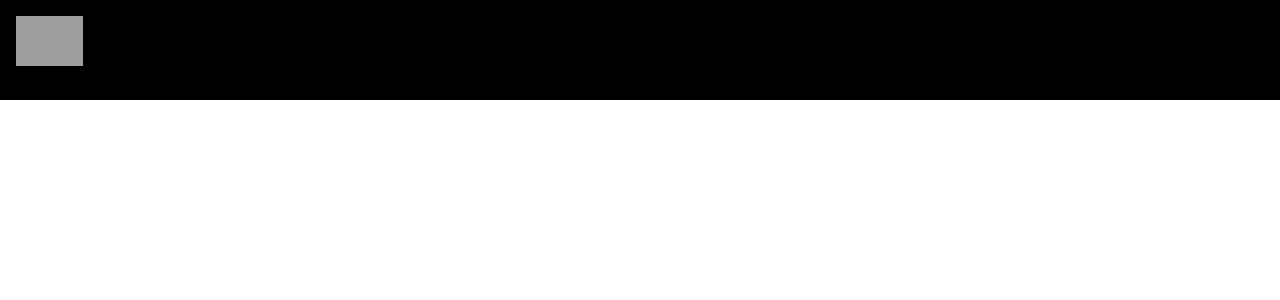
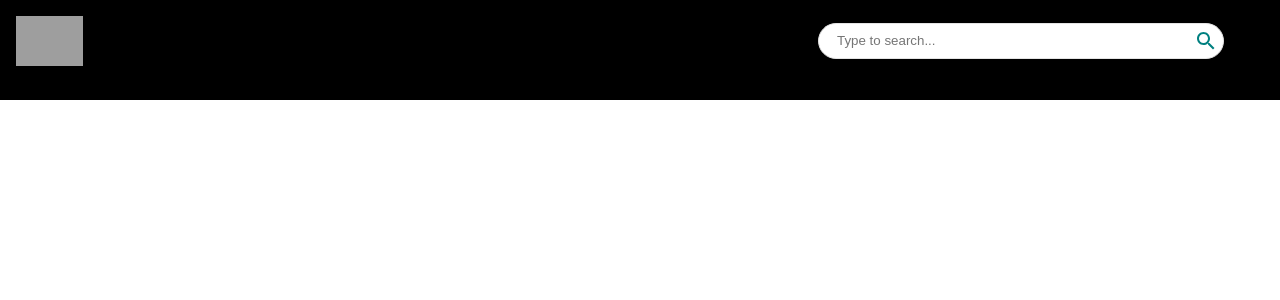
Before and after one commit to willeff1122/Test, a React (Create React App) app: page / in a window 1280 px wide. Shown: the top 300 px of the page. Built offline with nearby package versions, Linux system fonts and the light colour scheme; grey boxes are pictures that could not be loaded.

Commit message:
Change added

```diff
--- a/src/components/Navbar.jsx
+++ b/src/components/Navbar.jsx
@@ -1,7 +1,7 @@
 import { Stack } from '@mui/material';
 import { Link } from 'react-router-dom';
 import { logo } from '../utils/constants';
-
+import SearchBar from './SearchBar';
 const Navbar = () => (
 <Stack
   direction = 'row'
@@ -12,6 +12,7 @@
   <Link to="/" style={{display: 'flex', alignItems: 'center'}}>
     <img src = {logo} alt = 'logo' height = {50} />
   </Link>
+  <SearchBar/>
 </Stack>
 )
 
```
